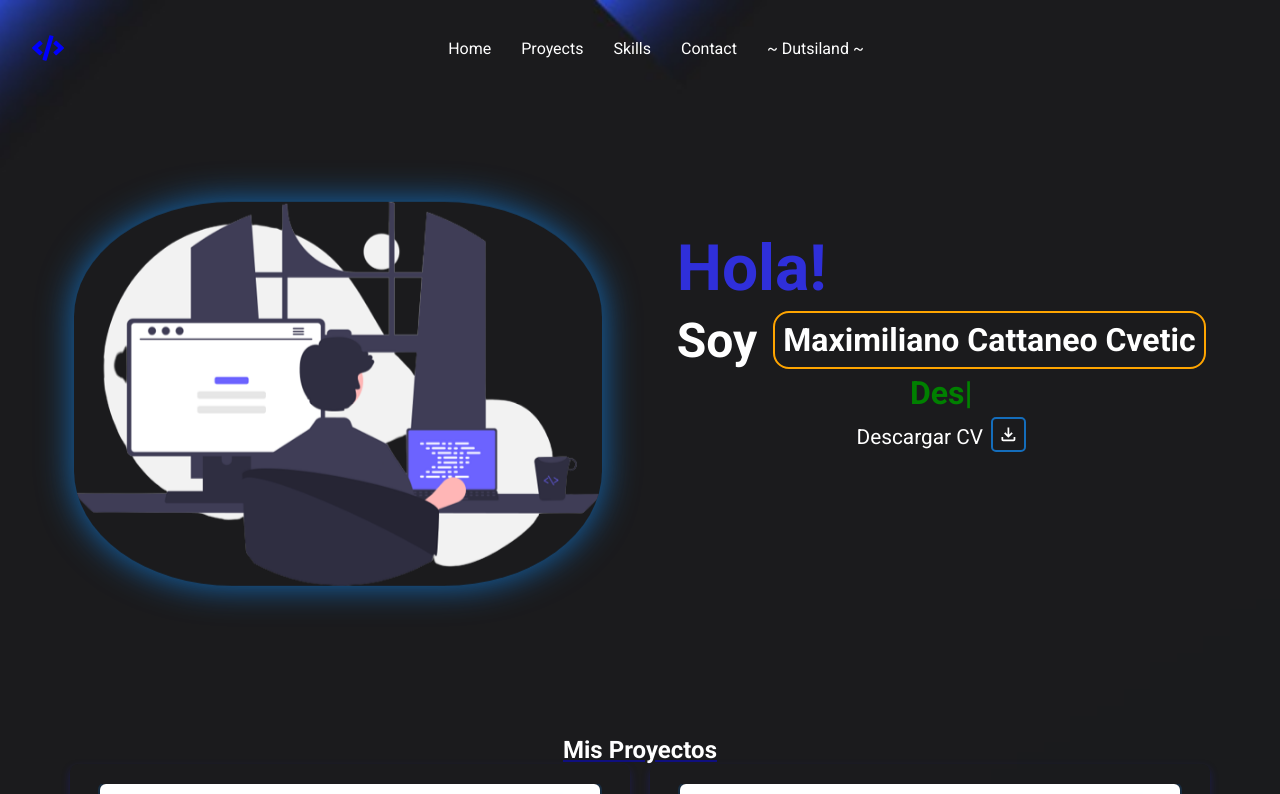
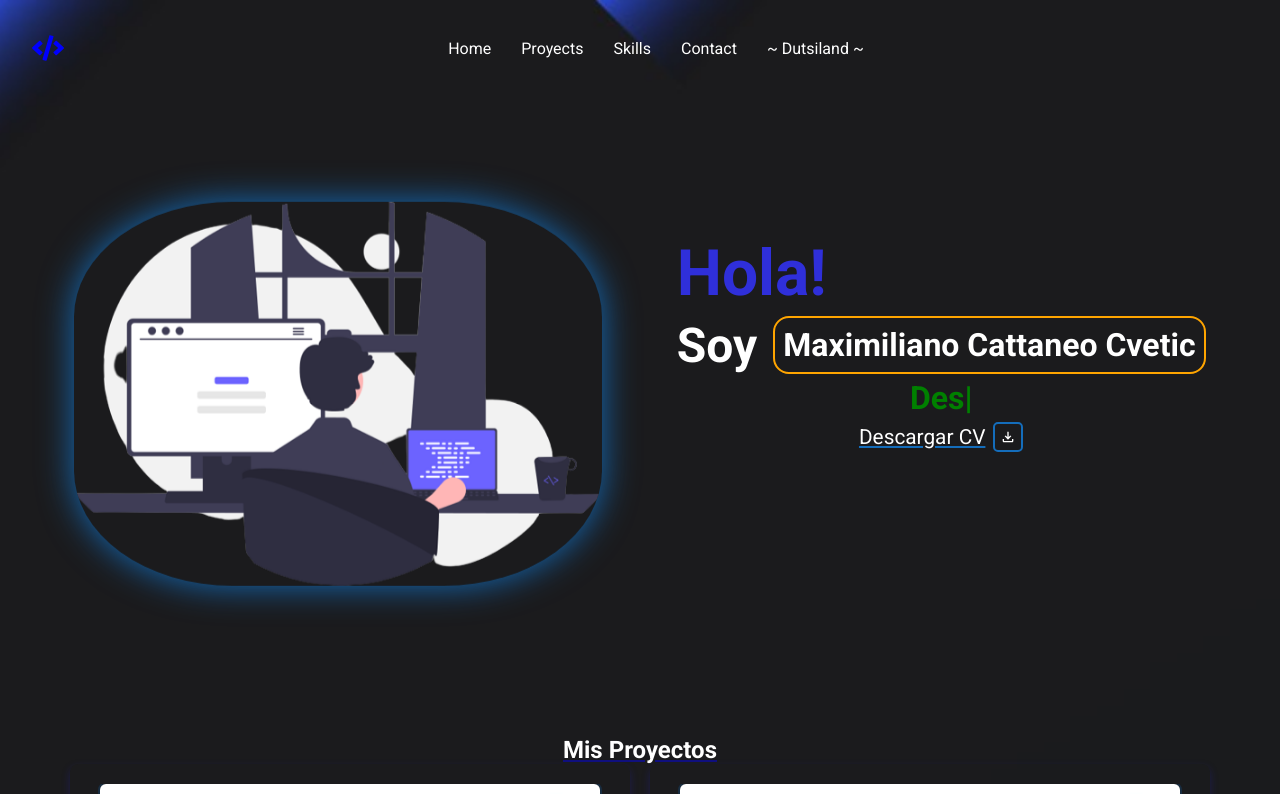
Before and after one commit to MaxiCattaneoCvetic/webporfolio, a React (Vite) app: page / in a window 1280 px wide. Shown: the top 794 px of the page. Built offline with nearby package versions, Linux system fonts and the light colour scheme.

Commit message:
fixing cv

```diff
--- a/src/components/presentation/Presentation.jsx
+++ b/src/components/presentation/Presentation.jsx
@@ -6,6 +6,12 @@ import { useState } from "react";
 
 function Presentation() {
   const [isDownload, setIsDownload] = useState(false);
+
+  const handleDownload = () => {
+    setIsDownload(true);
+
+  };
+
   return (
     <section className={style.presentationContainer}>
       <div className={style.imgPresentationContainer}>
@@ -26,20 +32,16 @@ function Presentation() {
         />
         <div className={style.cvContainer}>
           <a
-            href="../../cv/Maximiliano Cattaneo Cvetic.Cv.pdf"
+            href="/Maximiliano_Cattaneo_Cvetic_CV.pdf"
             download="Maximiliano_Cattaneo_Cvetic_CV.pdf"
             className={style.cv}
+            style={{ textDecoration: "underline var(--colorPrincipal)"}}
+            onClick={handleDownload}
           >
-            Descargar CV{" "}
+            Descargar CV
           </a>
-          <a
-            href="../../cv/Maximiliano Cattaneo Cvetic.Cv.pdf"
-            download="Maximiliano_Cattaneo_Cvetic_CV.pdf"
-            className={style.cv}
-          >
           {isDownload ? (
             <MdDownloadDone
-                download="Maximiliano_Cattaneo_Cvetic_CV.pdf"
               style={{
                 color: "white",
                 cursor: "pointer",
@@ -50,8 +52,6 @@ function Presentation() {
             />
           ) : (
             <MdOutlineFileDownload
-                download="Maximiliano_Cattaneo_Cvetic_CV.pdf"
-                onClick={() => setIsDownload(true)}
               style={{
                 color: "white",
                 cursor: "pointer",
@@ -61,7 +61,6 @@ function Presentation() {
               }}
             />
           )}
-          </a>
         </div>
       </div>
     </section>
```
Also changed, not shown: 1 other file (tests, documents, lock files or other folders). Lines whose indentation alone changed are shown as unchanged.
